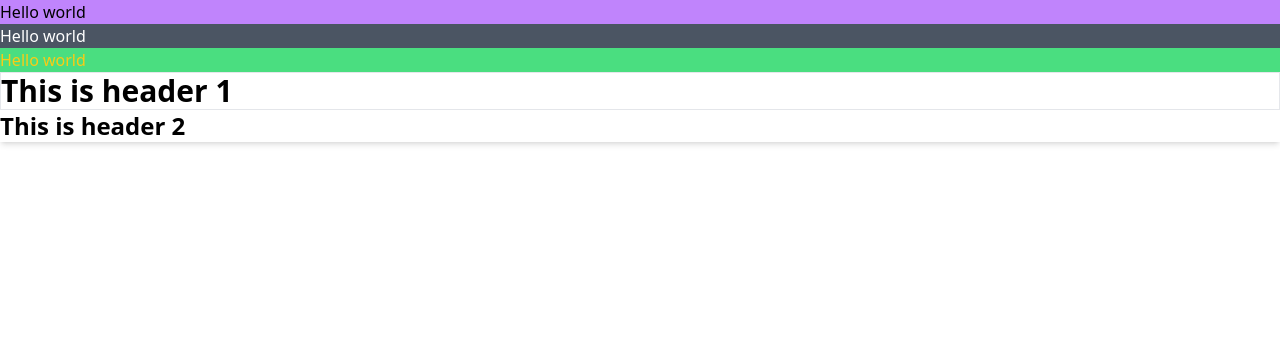
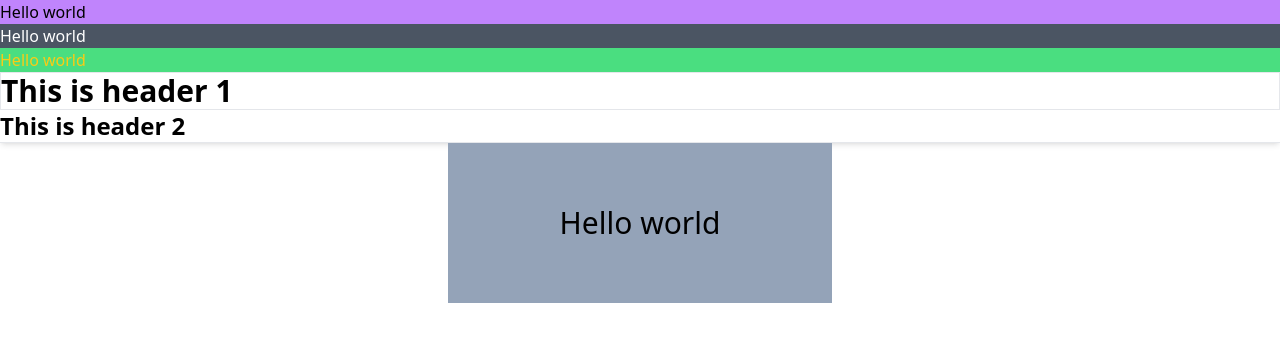
Before and after one commit to sowmik-sec/intro-to-tailwind-css, a plain HTML site: page index.html in a window 1280 px wide. Drawn offline with nearby package versions, Linux system fonts and the light colour scheme.

Commit message:
explore width height

```diff
--- a/index.html
+++ b/index.html
@@ -14,5 +14,13 @@
       <h1 class="text-3xl font-bold border">This is header 1</h1>
       <h2 class="text-2xl font-semibold shadow-md">This is header 2</h2>
     </section>
+    <section>
+      <hr />
+      <div
+        class="bg-slate-400 w-96 h-40 mx-auto flex items-center justify-center"
+      >
+        <h1 class="text-3xl">Hello world</h1>
+      </div>
+    </section>
   </body>
 </html>
```
